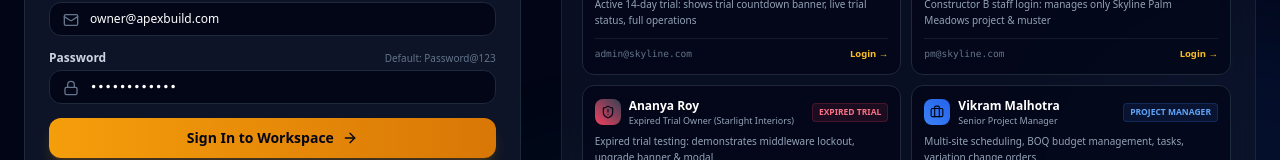
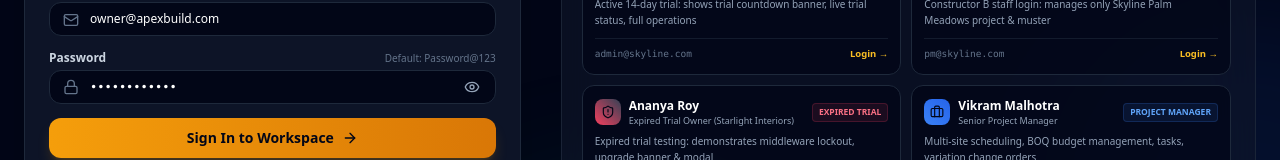
Before and after one commit to manidragon/Construction, a React (Vite) app in the folder frontend/: page /login in a window 1280 px wide. Shown: the part 392-552 px from the top of the page. Built offline with nearby package versions, Linux system fonts and the light colour scheme.

Commit message:
feat(auth): add password visibility toggle button on login page

```diff
--- a/frontend/src/pages/Login.tsx
+++ b/frontend/src/pages/Login.tsx
@@ -12,6 +12,7 @@ import {
   Package,
   Users,
   Eye,
+  EyeOff,
   CheckCircle2,
   Sparkles,
   Building2,
@@ -168,6 +169,7 @@ export const Login: React.FC = () => {
 
   const [email, setEmail] = useState('owner@apexbuild.com');
   const [password, setPassword] = useState('Password@123');
+  const [showPassword, setShowPassword] = useState(false);
   const [loading, setLoading] = useState(false);
   const [error, setError] = useState<string | null>(null);
 
@@ -302,16 +304,29 @@ export const Login: React.FC = () => {
                   <label className="block text-slate-300 font-semibold">Password</label>
                   <span className="text-[10px] text-slate-500">Default: Password@123</span>
                 </div>
-                <div className="relative">
-                  <Lock className="w-4 h-4 absolute left-3.5 top-2.5 text-slate-500" />
+                <div className="relative flex items-center">
+                  <Lock className="w-4 h-4 absolute left-3.5 text-slate-500 pointer-events-none" />
                   <input
-                    type="password"
+                    type={showPassword ? 'text' : 'password'}
                     required
                     value={password}
                     onChange={(e) => setPassword(e.target.value)}
-                    className="w-full bg-slate-950 border border-slate-800 text-white pl-10 pr-4 py-2 rounded-xl focus:outline-none focus:border-amber-500 focus:ring-1 focus:ring-amber-500 transition font-mono text-xs"
+                    className="w-full bg-slate-950 border border-slate-800 text-white pl-10 pr-10 py-2 rounded-xl focus:outline-none focus:border-amber-500 focus:ring-1 focus:ring-amber-500 transition font-mono text-xs"
                     placeholder="••••••••"
                   />
+                  <button
+                    type="button"
+                    onClick={() => setShowPassword(!showPassword)}
+                    className="absolute right-3 p-1 text-slate-400 hover:text-slate-200 transition cursor-pointer focus:outline-none"
+                    title={showPassword ? 'Hide password' : 'View password'}
+                    aria-label={showPassword ? 'Hide password' : 'View password'}
+                  >
+                    {showPassword ? (
+                      <EyeOff className="w-4 h-4 text-amber-400" />
+                    ) : (
+                      <Eye className="w-4 h-4 text-slate-400 hover:text-slate-200" />
+                    )}
+                  </button>
                 </div>
               </div>
 
```
